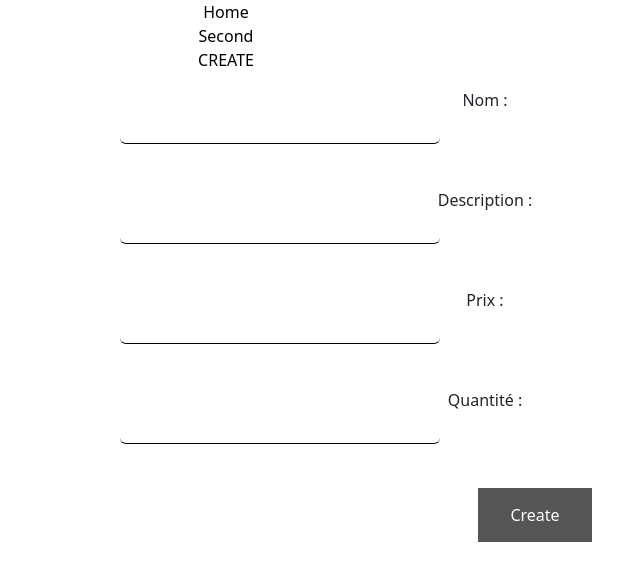
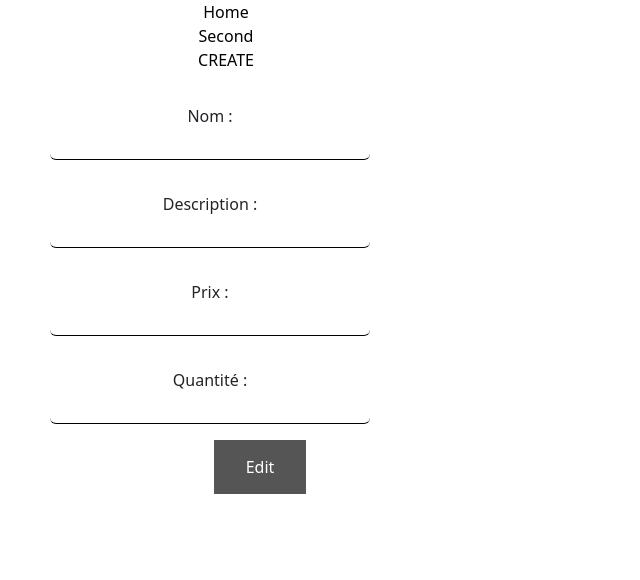
Before and after one commit to LouisYang95/DashboardAdmin, a Vue app in the folder dashboard-admin/: page /products in a window 1280 px wide. Shown: the top 580 px of the page, without its empty margins (430-1070 px from the left). Built offline with nearby package versions, Linux system fonts and the light colour scheme.

Commit message:
Readapt our form

```diff
--- a/dashboard-admin/src/components/Formulaire.vue
+++ b/dashboard-admin/src/components/Formulaire.vue
@@ -3,35 +3,49 @@
     <form @submit.prevent="this.mainStore.addProducts()">
       <div class="form-group">
         <label for="formGroupExampleInput">Nom :</label>
-                <br>
-                <input type="text" class="form-control" id="nom" v-model="post.name">
+        <br />
+        <input type="text" class="form-control" id="nom" v-model="post.name" />
       </div>
       <div class="form-group">
         <label for="formGroupExampleInput2">Description :</label>
-                <br>
-                <input type="text" class="form-control" id="description" v-model="post.description">
+        <br />
+        <input
+          type="text"
+          class="form-control"
+          id="description"
+          v-model="post.description"
+        />
       </div>
       <div class="form-group">
         <label for="formGroupExampleInput2">Prix :</label>
-                <br>
-                <input type="text" class="form-control" id="prix" v-model="post.price">
+        <br />
+        <input
+          type="text"
+          class="form-control"
+          id="prix"
+          v-model="post.price"
+        />
       </div>
       <div class="form-group">
         <label for="formGroupExampleInput2">Quantité :</label>
-                <br>
-                <input type="text" class="form-control" id="quantite" v-model="post.stock">
+        <br />
+        <input
+          type="text"
+          class="form-control"
+          id="quantite"
+          v-model="post.stock"
+        />
       </div>
-            <button type="submit" >Create</button>
+      <button type="submit">Edit</button>
     </form>
   </div>
 </template>
 
 <script>
 import { useProduct } from "@/store/index";
-    import { mapStores, mapState} from "pinia";
-
+import { mapStores, mapState } from "pinia";
 export default {
-        name: 'taskFormulaire',
+  name: "taskFormulaire",
   computed: {
     //create a computed property that returns the id(given in the store) + Store -> there mainStore
     ...mapStores(useProduct),
@@ -39,15 +53,14 @@
     ...mapState(useProduct, ["data"]),
     ...mapState(useProduct, ["post"]),
     ...mapState(useProduct, ["changed"]),
-    ...mapState(useProduct, ['id'])
-
-        }
-    }
+    ...mapState(useProduct, ["id"]),
+  },
+};
 </script>
 
 <style scoped>
 .form-group {
-        height: 100px;
+  margin: 1em;
 }
 
 .form-control {
@@ -55,10 +68,9 @@
   height: 2rem;
 }
 
-    input{
-        border:none;
+input {
+  border: none;
   border-bottom: 1px solid black;
-
 }
 button {
   background-color: #555555;
@@ -73,8 +85,9 @@
   margin-left: 100px;
 }
 
-    form{
-        margin-left: 550px;
+form {
+  display: flex;
+  flex-direction: column;
+  align-items: center;
 }
-
 </style>
--- a/dashboard-admin/src/store/index.js
+++ b/dashboard-admin/src/store/index.js
@@ -36,13 +36,13 @@ export const useProduct = defineStore("main", {
     async editProduct(id) {
       // edit product by selected product
       console.log(this.post);
-      await fetch(`http://localhost:3000/products/${id}`,{
+      await fetch(`http://localhost:3000/products/${id}`, {
         method: "PUT",
         headers: {
           "Content-Type": "application/json",
         },
         body: JSON.stringify(this.post),
-      })
+      });
       console.log("PUT");
     },
     async selectProduct(id) {
```
Lines whose indentation alone changed are shown as unchanged.
